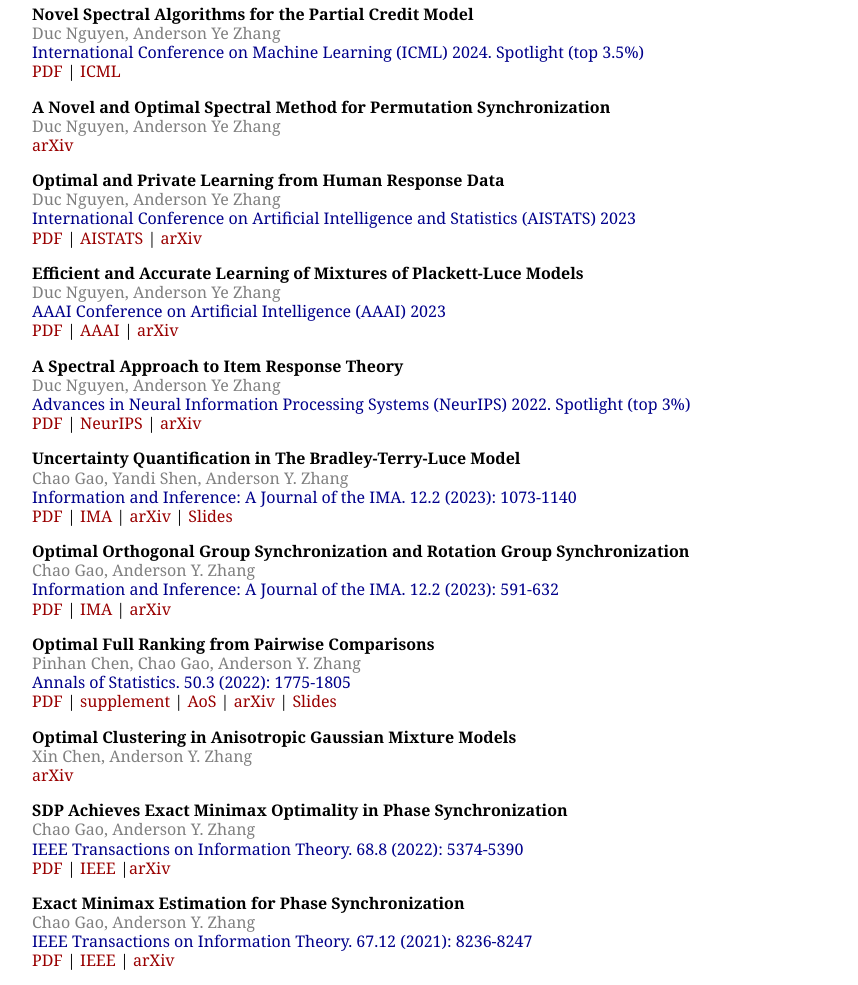
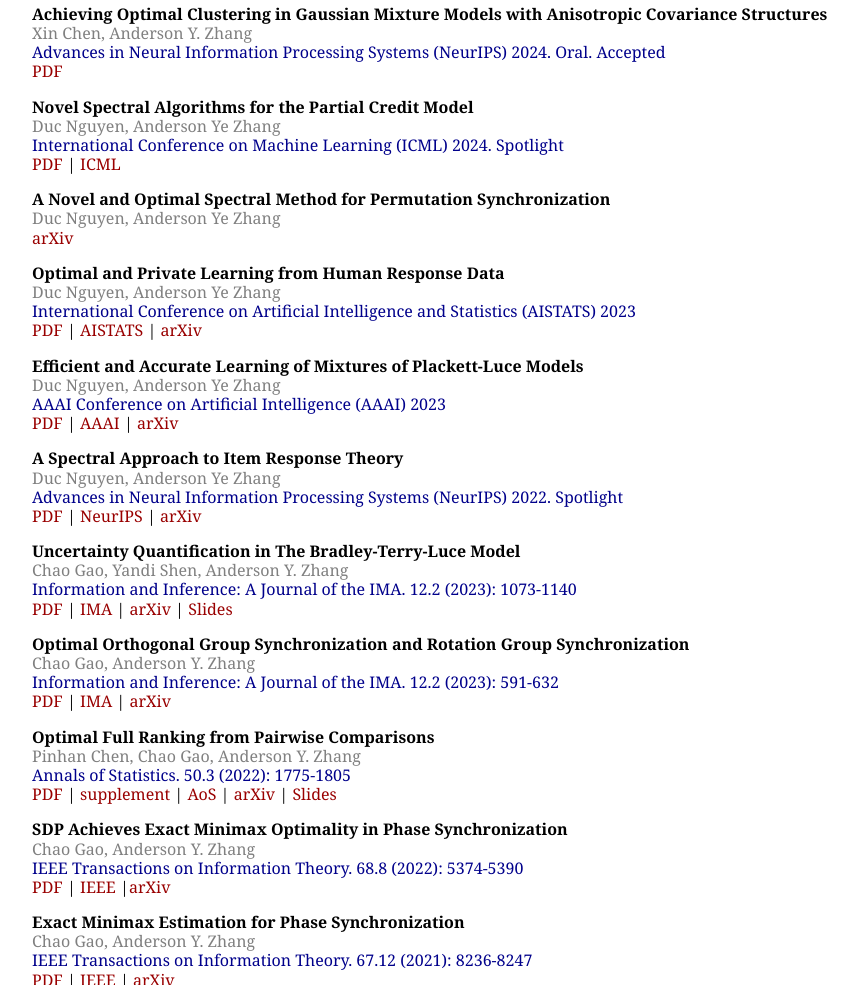
Before and after one commit to andersonyezhang/andersonyezhang.github.io, a plain HTML site: page index.html in a window 1280 px wide. Shown: the part 1094-2079 px from the top of the page, without its empty margins (128-986 px from the left). Drawn offline with Linux system fonts and the light colour scheme.

Commit message:
Update index.html

```diff
--- a/index.html
+++ b/index.html
@@ -84,10 +84,17 @@
   </p>
 
   <p>
+  <b>Achieving Optimal Clustering in Gaussian Mixture Models with Anisotropic Covariance Structures</b><br>
+  <font color="gray">Xin Chen, Anderson Y. Zhang</font><br>
+  <font color="DarkBlue">Advances in Neural Information Processing Systems (NeurIPS) 2024. Oral. Accepted </font><br>
+  <a href="PDF/NeurIPS24.pdf">PDF</a>
+  </p>
+
+  <p>
   <b>Novel Spectral Algorithms for the Partial Credit Model</b><br>
   <font color="gray">Duc Nguyen, Anderson Ye Zhang</font><br>
-  <font color="DarkBlue">International Conference on Machine Learning (ICML) 2024. Spotlight (top 3.5%) </font><br>
-  <a href="PDF/partial_credit_model.pdf">PDF</a> | <a href="https://proceedings.mlr.press/v235/nguyen24k.html">ICML</a>
+  <font color="DarkBlue">International Conference on Machine Learning (ICML) 2024. Spotlight </font><br>
+  <a href="PDF/ICML24.pdf">PDF</a> | <a href="https://proceedings.mlr.press/v235/nguyen24k.html">ICML</a>
   </p>
 
   <p>
@@ -113,7 +120,7 @@
   <p>
   <b>A Spectral Approach to Item Response Theory</b><br>
   <font color="gray">Duc Nguyen, Anderson Ye Zhang</font><br>
-  <font color="DarkBlue">Advances in Neural Information Processing Systems (NeurIPS) 2022. Spotlight (top 3%) </font><br>
+  <font color="DarkBlue">Advances in Neural Information Processing Systems (NeurIPS) 2022. Spotlight </font><br>
   <a href="PDF/NeurIPS22.pdf">PDF</a> | <a href="https://papers.nips.cc/paper_files/paper/2022/hash/fd88ea50ca8c1973db037462f116ff99-Abstract-Conference.html">NeurIPS</a> | <a href="https://arxiv.org/abs/2210.04317">arXiv</a>
   </p>
 
@@ -136,12 +143,6 @@
   <font color="gray">Pinhan Chen, Chao Gao, Anderson Y. Zhang</font><br>
   <font color="DarkBlue">Annals of Statistics. 50.3 (2022): 1775-1805 </font><br>
   <a href="PDF/ranking_full.pdf">PDF</a> | <a href="PDF/ranking_full_supp.pdf">supplement</a> | <a href="https://projecteuclid.org/journals/annals-of-statistics/volume-50/issue-3/Optimal-full-ranking-from-pairwise-comparisons/10.1214/22-AOS2175.short">AoS</a> | <a href="https://arxiv.org/abs/2101.08421">arXiv</a> | <a href="Slides/ranking_slides.pdf">Slides</a>
-  </p>
-
-  <p>
-  <b>Optimal Clustering in Anisotropic Gaussian Mixture Models</b><br>
-  <font color="gray">Xin Chen, Anderson Y. Zhang</font><br>
-  <a href="https://arxiv.org/abs/2101.05402">arXiv</a>
   </p>
 
   <p>
```
